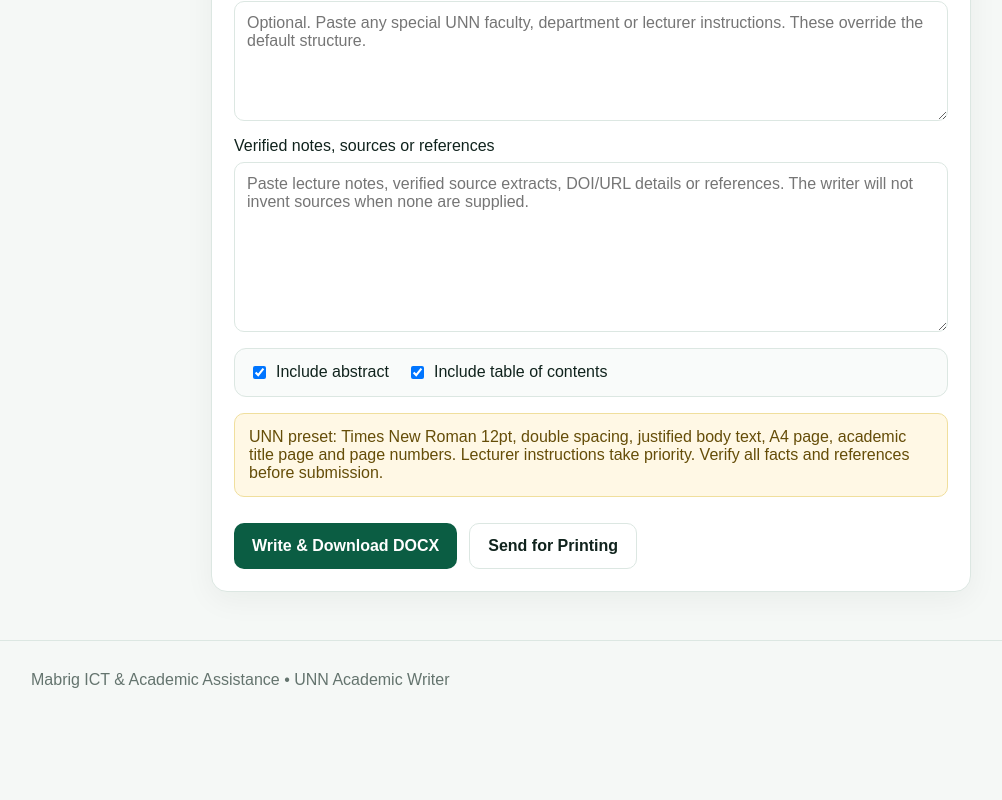
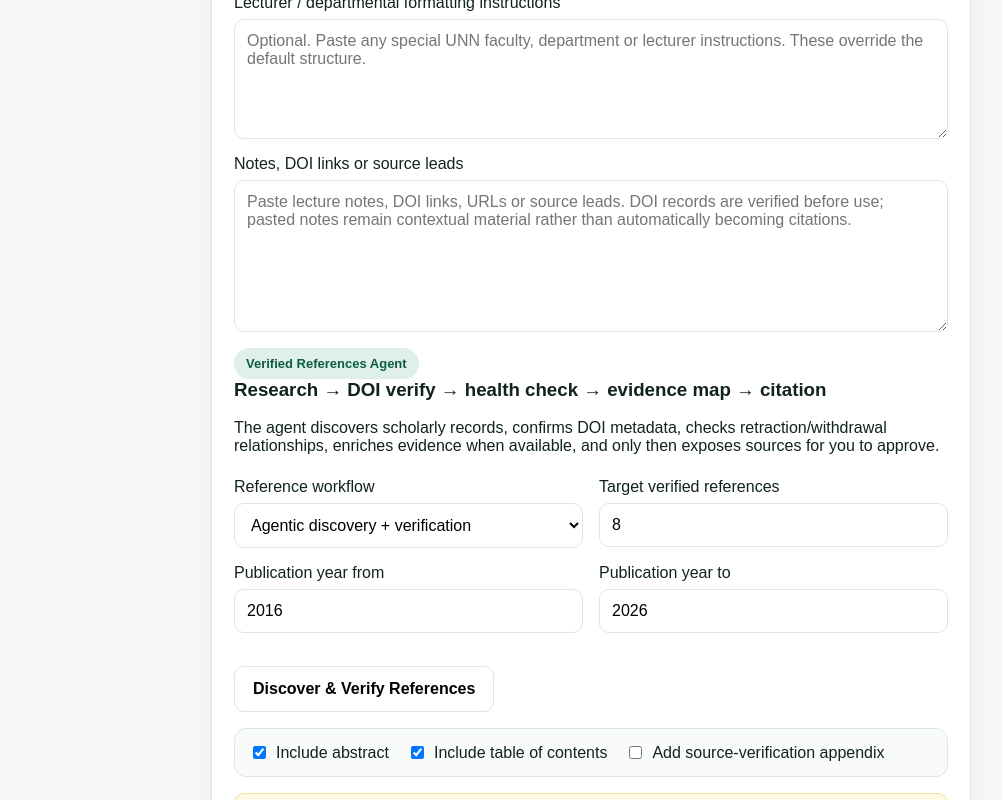
Before and after one commit to mabrig1/mabrig-academic-assistance, a Next.js app: page /academic-writer in a window 1280 px wide. Shown: the part 1620-2420 px from the top of the page, without its empty margins (49-1051 px from the left). Before the commit the page ends 2339 px from the top, so only its background shows below. Built offline with nearby package versions, Linux system fonts and the light colour scheme.

Commit message:
Add student-controlled verified references workflow

```diff
--- a/app/components/AcademicWriterForm.tsx
+++ b/app/components/AcademicWriterForm.tsx
@@ -1,17 +1,81 @@
 "use client";
 
-import { FormEvent, useState } from "react";
+import { FormEvent, useRef, useState } from "react";
+
+type ReferencePreview = {
+  id: string;
+  title: string;
+  authors: string[];
+  year: number;
+  journal?: string;
+  doi: string;
+  url: string;
+  citationCount?: number;
+  openAccess?: boolean;
+  qualityScore: number;
+  evidenceLevel: "abstract" | "metadata";
+  verificationSources: string[];
+  issues: string[];
+  retractionChecked: boolean;
+  retracted: boolean;
+};
 
 export default function AcademicWriterForm() {
+  const formRef = useRef<HTMLFormElement>(null);
   const [workType, setWorkType] = useState("term-paper");
+  const [referenceMode, setReferenceMode] = useState("agentic");
   const [message, setMessage] = useState("");
   const [generating, setGenerating] = useState(false);
+  const [researching, setResearching] = useState(false);
+  const [references, setReferences] = useState<ReferencePreview[]>([]);
+  const [selectedDois, setSelectedDois] = useState<string[]>([]);
+
+  async function discoverReferences() {
+    if (!formRef.current) return;
+    setResearching(true);
+    setMessage("Researching scholarly sources, resolving DOIs and checking reference health...");
+
+    try {
+      const form = new FormData(formRef.current);
+      form.set("referenceMode", referenceMode);
+      const response = await fetch("/api/academic-writer/references", { method: "POST", body: form });
+      const payload = await response.json().catch(() => null);
+      if (!response.ok) {
+        setMessage(payload?.error || "Unable to verify references.");
+        return;
+      }
+
+      const sources = Array.isArray(payload?.sources) ? payload.sources as ReferencePreview[] : [];
+      setReferences(sources);
+      setSelectedDois(sources.map(source => source.doi));
+      const evidenceReady = sources.filter(source => source.evidenceLevel === "abstract").length;
+      setMessage(
+        sources.length
+          ? "Verified " + sources.length + " scholarly sources. " + evidenceReady + " include abstract-level evidence. Review the list and untick any source you do not want used."
+          : "No verified scholarly sources were found with the current settings."
+      );
+    } catch {
+      setMessage("The reference agent could not connect. Please try again.");
+    } finally {
+      setResearching(false);
+    }
+  }
+
+  function toggleReference(doi: string) {
+    setSelectedDois(current =>
+      current.includes(doi)
+        ? current.filter(item => item !== doi)
+        : [...current, doi]
+    );
+  }
 
   async function submit(event: FormEvent<HTMLFormElement>) {
     event.preventDefault();
     setGenerating(true);
-    setMessage("Writing and formatting your UNN academic document...");
+    setMessage("Writing from verified evidence and formatting your UNN academic document...");
     const form = new FormData(event.currentTarget);
+    form.set("referenceMode", referenceMode);
+    form.set("selectedDois", selectedDois.join(","));
 
     try {
       const response = await fetch("/api/academic-writer/unn", { method: "POST", body: form });
@@ -21,6 +85,9 @@ export default function AcademicWriterForm() {
         return;
       }
 
+      const verifiedCount = response.headers.get("X-Verified-References") || "0";
+      const minQuality = response.headers.get("X-Min-Reference-Quality") || "0";
+      const retractionCheck = response.headers.get("X-Retraction-Check");
       const blob = await response.blob();
       const disposition = response.headers.get("Content-Disposition") || "";
       const match = disposition.match(/filename\*?=(?:UTF-8''|")?([^";]+)/i);
@@ -33,7 +100,12 @@ export default function AcademicWriterForm() {
       link.click();
       link.remove();
       window.URL.revokeObjectURL(url);
-      setMessage("Your editable Word document has been generated.");
+
+      setMessage(
+        "Word document generated with " + verifiedCount +
+        " claim-linked verified reference(s). Minimum source-quality score: " + minQuality +
+        (retractionCheck === "passed" ? ". Retraction/withdrawal check passed." : ".")
+      );
     } catch {
       setMessage("The Academic Writer could not connect. Please try again.");
     } finally {
@@ -44,11 +116,14 @@ export default function AcademicWriterForm() {
   const termLike = workType === "term-paper" || workType === "seminar-paper";
 
   return <div className="card">
-    <span className="badge">UNN Academic Writer • Editable DOCX</span>
+    <span className="badge">UNN Academic Writer • Agentic Verified References • Editable DOCX</span>
     <h2>Write Assignment, Assessment or Term Paper</h2>
-    <p>Create an academic draft from your lecturer's question and render it directly as a Microsoft Word document using the UNN formatting preset.</p>
+    <p>
+      Create an academic draft from your lecturer&apos;s question, verify scholarly references before they are cited,
+      and render the final paper directly as a Microsoft Word document using the UNN formatting preset.
+    </p>
 
-    <form onSubmit={submit}>
+    <form ref={formRef} onSubmit={submit}>
       <div className="form-grid">
         <label className="field"><span>Paper type</span>
           <select name="workType" value={workType} onChange={e => setWorkType(e.target.value)}>
@@ -80,7 +155,7 @@ export default function AcademicWriterForm() {
           </select>
         </label>
 
-        <label className="field full"><span>Assignment question / lecturer's brief</span>
+        <label className="field full"><span>Assignment question / lecturer&apos;s brief</span>
           <textarea name="assignmentQuestion" rows={7} required placeholder="Paste the exact assignment or term-paper instruction here. Include required headings, page limit and questions to answer." />
         </label>
 
@@ -88,24 +163,95 @@ export default function AcademicWriterForm() {
           <textarea name="lecturerInstructions" rows={5} placeholder="Optional. Paste any special UNN faculty, department or lecturer instructions. These override the default structure." />
         </label>
 
-        <label className="field full"><span>Verified notes, sources or references</span>
-          <textarea name="sourceMaterial" rows={8} placeholder="Paste lecture notes, verified source extracts, DOI/URL details or references. The writer will not invent sources when none are supplied." />
+        <label className="field full"><span>Notes, DOI links or source leads</span>
+          <textarea name="sourceMaterial" rows={7} placeholder="Paste lecture notes, DOI links, URLs or source leads. DOI records are verified before use; pasted notes remain contextual material rather than automatically becoming citations." />
         </label>
+
+        <div className="field full reference-agent-panel">
+          <div>
+            <span className="badge">Verified References Agent</span>
+            <h3>Research → DOI verify → health check → evidence map → citation</h3>
+            <p>
+              The agent discovers scholarly records, confirms DOI metadata, checks retraction/withdrawal relationships,
+              enriches evidence when available, and only then exposes sources for you to approve.
+            </p>
+          </div>
+
+          <div className="form-grid">
+            <label className="field"><span>Reference workflow</span>
+              <select name="referenceMode" value={referenceMode} onChange={e => {
+                setReferenceMode(e.target.value);
+                setReferences([]);
+                setSelectedDois([]);
+              }}>
+                <option value="agentic">Agentic discovery + verification</option>
+                <option value="provided-only">Verify only DOI sources I provide</option>
+                <option value="off">No reference research</option>
+              </select>
+            </label>
+            <label className="field"><span>Target verified references</span>
+              <input name="targetReferences" type="number" min="3" max="12" defaultValue="8" />
+            </label>
+            <label className="field"><span>Publication year from</span>
+              <input name="referenceYearStart" type="number" min="1950" max="2026" defaultValue="2016" />
+            </label>
+            <label className="field"><span>Publication year to</span>
+              <input name="referenceYearEnd" type="number" min="1950" max="2026" defaultValue="2026" />
+            </label>
+          </div>
+
+          {referenceMode !== "off" && <div className="actions">
+            <button className="btn secondary" type="button" onClick={discoverReferences} disabled={researching}>
+              {researching ? "Verifying Sources..." : "Discover & Verify References"}
+            </button>
+          </div>}
+
+          {references.length > 0 && <div className="reference-results">
+            <div className="reference-results-head">
+              <strong>{selectedDois.length} of {references.length} verified sources selected</strong>
+              <span>Only checked sources can enter the generated bibliography.</span>
+            </div>
+            {references.map(reference => <label className="reference-result-card" key={reference.doi}>
+              <input
+                type="checkbox"
+                checked={selectedDois.includes(reference.doi)}
+                onChange={() => toggleReference(reference.doi)}
+              />
+              <div>
+                <strong>{reference.title}</strong>
+                <span>{reference.authors.join(", ")} ({reference.year}){reference.journal ? " • " + reference.journal : ""}</span>
+                <small>
+                  Quality {reference.qualityScore}/100 • DOI verified • {reference.evidenceLevel === "abstract" ? "abstract evidence" : "metadata evidence"}
+                  {reference.citationCount !== undefined ? " • " + reference.citationCount + " Semantic Scholar citations" : ""}
+                  {reference.openAccess ? " • open-access lead available" : ""}
+                </small>
+                <small>DOI: {reference.doi}</small>
+                {reference.issues.length > 0 && <small className="reference-warning">Review note: {reference.issues.join("; ")}</small>}
+              </div>
+            </label>)}
+          </div>}
+        </div>
 
         <div className="field full check-row">
           <input type="hidden" name="includeAbstract" value="off" />
           <input type="hidden" name="includeTableOfContents" value="off" />
-          <label><input type="checkbox" name="includeAbstract" value="on" defaultChecked={termLike} key={`abstract-${workType}`} /> Include abstract</label>
-          <label><input type="checkbox" name="includeTableOfContents" value="on" defaultChecked={workType === "term-paper"} key={`toc-${workType}`} /> Include table of contents</label>
+          <input type="hidden" name="includeVerificationAppendix" value="off" />
+          <label><input type="checkbox" name="includeAbstract" value="on" defaultChecked={termLike} key={"abstract-" + workType} /> Include abstract</label>
+          <label><input type="checkbox" name="includeTableOfContents" value="on" defaultChecked={workType === "term-paper"} key={"toc-" + workType} /> Include table of contents</label>
+          <label><input type="checkbox" name="includeVerificationAppendix" value="on" /> Add source-verification appendix</label>
         </div>
 
         <div className="notice field full">
-          UNN preset: Times New Roman 12pt, double spacing, justified body text, A4 page, academic title page and page numbers. Lecturer instructions take priority. Verify all facts and references before submission.
+          UNN preset: Times New Roman 12pt, double spacing, justified body text, A4 page, academic title page and page numbers.
+          Verified-reference mode builds the bibliography from resolved scholarly metadata rather than AI-generated reference strings.
+          Lecturer instructions still take priority. Review the final paper before submission.
         </div>
       </div>
 
       <div className="actions">
-        <button className="btn primary" type="submit" disabled={generating}>{generating ? "Generating Word Document..." : "Write & Download DOCX"}</button>
+        <button className="btn primary" type="submit" disabled={generating || researching}>
+          {generating ? "Writing from Verified Evidence..." : "Write with Verified Sources & Download DOCX"}
+        </button>
         <a className="btn secondary" href="/academic-printing/order">Send for Printing</a>
       </div>
       {message && <div className="form-message">{message}</div>}
```
